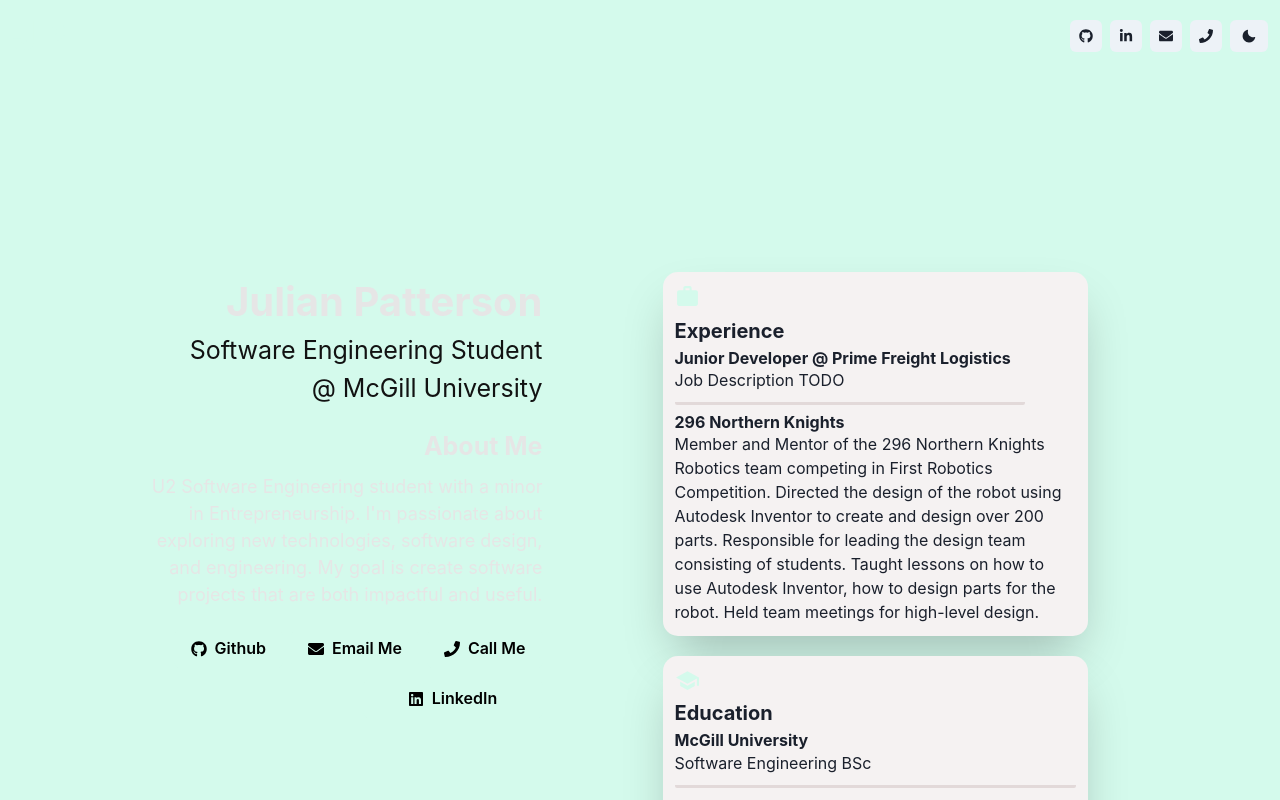
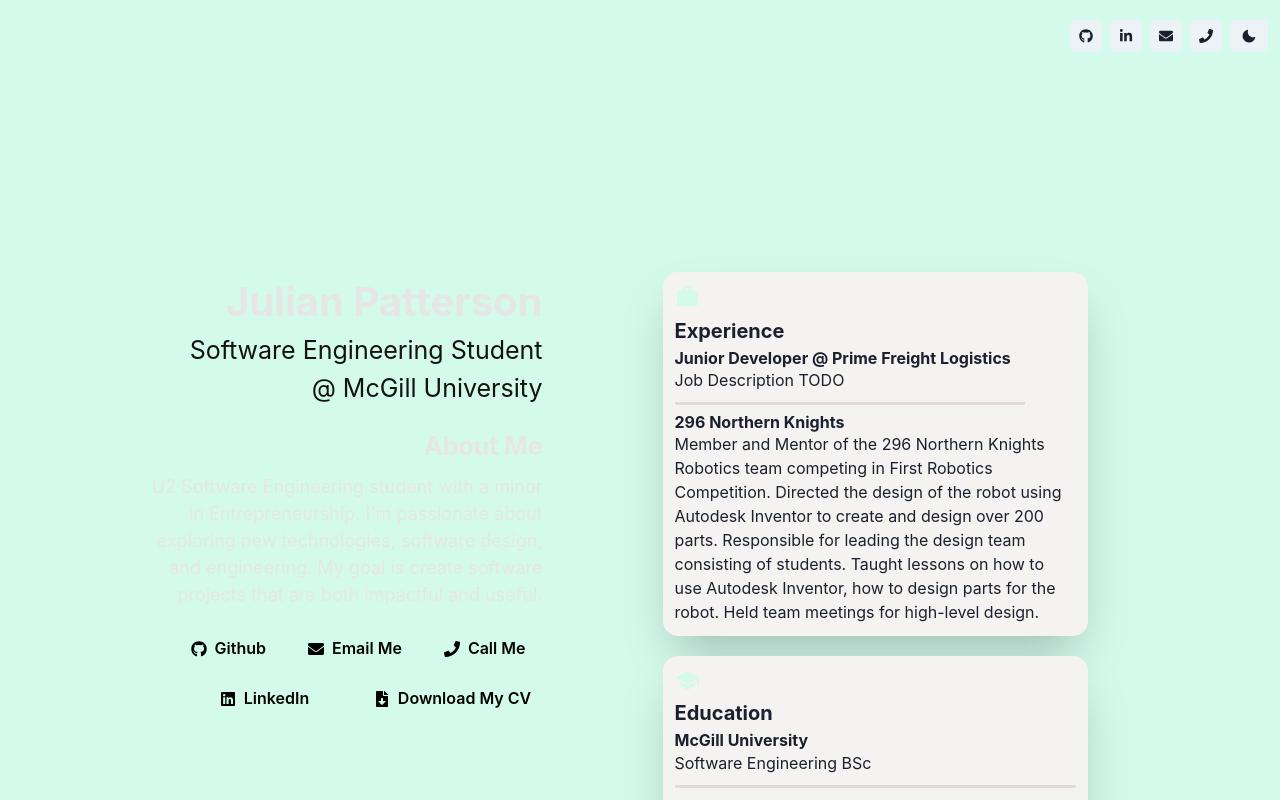
Before and after one commit to julian-patterson/julian-patterson.github.io, a React (Create React App) app: page / in a window 1280 px wide. Shown: the top 800 px of the page. Built offline with nearby package versions, Linux system fonts and the light colour scheme.

Commit message:
CV update

```diff
--- a/src/Home/HomeBody.tsx
+++ b/src/Home/HomeBody.tsx
@@ -1,5 +1,11 @@
 import { Box, Button, Flex, HStack, Text, VStack } from "@chakra-ui/react";
-import { FaEnvelope, FaGithub, FaLinkedin, FaPhone } from "react-icons/fa";
+import {
+  FaEnvelope,
+  FaFileDownload,
+  FaGithub,
+  FaLinkedin,
+  FaPhone,
+} from "react-icons/fa";
 
 import CardGroup from "./Components/CardGroup";
 import { FC } from "react";
@@ -146,6 +152,22 @@ const HomeBody: FC = () => {
             >
               LinkedIn
             </Button>
+            <Button
+              as="a"
+              href="/CV/Julian_Patterson_CV.pdf"
+              download="Julian_Patterson_CV.pdf"
+              target="_blank"
+              width="180px"
+              rel="nopener noreferrer"
+              bg="#d4faec"
+              color="#000000"
+              border="1px"
+              borderColor="#d4faec"
+              _hover={{ bg: "#121212", color: "#d4faec" }}
+              leftIcon={<FaFileDownload />}
+            >
+              Download My CV
+            </Button>
           </HStack>
         </VStack>
         <VStack
```
Also changed, not shown: 1 other file (tests, documents, lock files or other folders).
